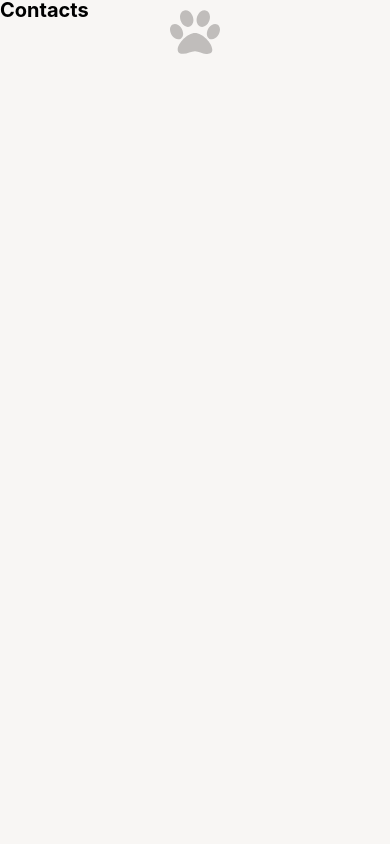
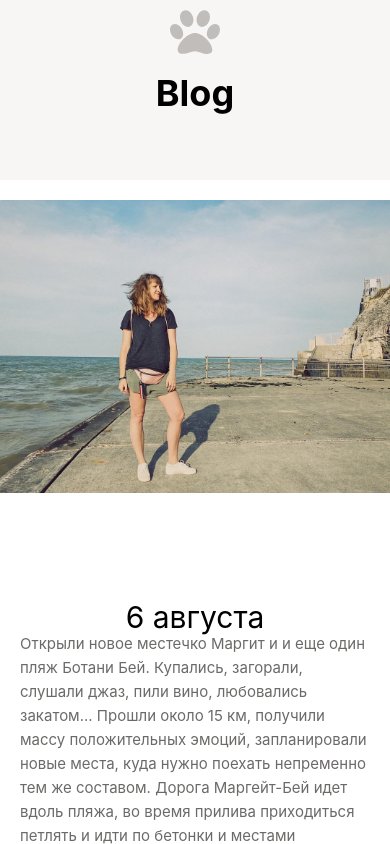
Before and after one commit to matshagam/ginger, a React (Create React App) app: page /contacts in a window 390 px wide. Shown: the top 844 px of the page. Built offline with nearby package versions, Linux system fonts and the light colour scheme.

Commit message:
Наполнение Blog

```diff
--- a/src/App.jsx
+++ b/src/App.jsx
@@ -2,7 +2,7 @@ import React from 'react';
 
 import { BrowserRouter as Router, Route, Switch } from 'react-router-dom';
 
-import Contacts from './components/Contacts/Contacts.jsx';
+import Blog from './components/Blog/Blog.jsx';
 import Galery from './components/Galery/Galery.jsx';
 import { Cover } from './components/Cover/Cover.jsx';
 import { Header } from './components/Header/Header';
@@ -16,7 +16,7 @@ const App = () => {
         <Header />
         <Switch>
           <Route path="/galery" component={Galery} />
-          <Route path="/contacts" component={Contacts} />
+          <Route path="/contacts" component={Blog} />
           <Route path="/" component={Cover} />
         </Switch>
       </UserStore>
--- /dev/null
+++ b/src/components/Blog/Blog.jsx
@@ -0,0 +1,43 @@
+import React, { Component } from 'react';
+
+export default class Blog extends Component {
+  render() {
+    return (
+      <div className="blog">
+        <h1>Blog</h1>
+        <div className="blog-container">
+          <div className="post">
+            <img src={require('../../img/WxLbNxagz8E.jpg')} alt="blog" />
+            <p className="post-date">6 августа</p>
+            <p className="post-text">
+              Открыли новое местечко Маргит и и еще один пляж Ботани Бей.
+              Купались, загорали, слушали джаз, пили вино, любовались закатом...
+              Прошли около 15 км, получили массу положительных эмоций,
+              запланировали новые места, куда нужно поехать непременно тем же
+              составом. Дорога Маргейт-Бей идет вдоль пляжа, во время прилива
+              приходиться петлять и идти по бетонки и местами забираться на
+              холм. Меловые скалы тянуться вдоль всего пути. На пляже мы
+              проявили все свои меловые творческие способности и рисовали на чем
+              придется, в том числе на лежащих рядом загорающих. День начался с
+              приключений, но однозначно этот день того стоил.
+            </p>
+          </div>
+          <div className="post">
+            <img src={require('../../img/NFU08gHf6QM.jpg')} alt="blog" />
+            <p className="post-date">2 августа</p>
+            <p className="post-text">
+              Когда фото совпадают с музыкой в плеере и настроением. Лето
+              проходит под девизом Depeche Mode forever! Единственная группа,
+              которая с каждым годом становится только любимее, а их песни
+              становятся только глубже... Сегодня это I want it all. P.S.: В 13
+              лет я мечтала попасть на их концерт, а сегодня я
+              гуляю/работаю/живу в городе, где эта группа собралась.
+              Превратности судьбы! И да, на концерт в прошлом году я ездила в
+              Питер и это было очень круто!
+            </p>
+          </div>
+        </div>
+      </div>
+    );
+  }
+}
--- a/src/components/Contacts/Contacts.jsx
+++ /dev/null
@@ -1,11 +0,0 @@
-import React, { Component } from 'react';
-
-export default class Contacts extends Component {
-  render() {
-    return (
-      <div className="contacts">
-        <h1>Contacts</h1>
-      </div>
-    );
-  }
-}
--- a/src/styles/App.css
+++ b/src/styles/App.css
@@ -88,7 +88,7 @@
     height: 150px;
     text-align: center;
     padding-top: 75px;
-    font-size: 36px; }
+    font-size: 3.6em; }
   .galery-presentation {
     display: grid;
     grid-row-gap: 15px; }
@@ -107,6 +107,33 @@
       display: grid;
       grid-row-gap: 15px;
       height: 100%; }
+
+.blog {
+  height: 100%; }
+  .blog h1 {
+    width: 100%;
+    height: 150px;
+    text-align: center;
+    padding-top: 75px;
+    font-size: 3.6em; }
+  .blog-container {
+    margin-top: 30px;
+    height: 100%;
+    width: 100%; }
+    .blog-container .post {
+      background: #fff;
+      margin-bottom: 20px; }
+      .blog-container .post img {
+        object-fit: cover;
+        width: 100%; }
+      .blog-container .post-date {
+        text-align: center;
+        font-size: 3em;
+        align-self: center; }
+      .blog-container .post-text {
+        font-size: 1.5em;
+        color: #6c6a68;
+        line-height: 1.6; }
 
 #nav a.show:nth-child(1) {
   transition-delay: 0.1s; }
@@ -141,7 +168,16 @@
         margin-left: 81px !important;
         opacity: 0.3 !important; }
       .cover .main .main-title .label {
-        font-size: 2.5em !important; } }
+        font-size: 2.5em !important; }
+  .blog-container .post {
+    display: grid;
+    grid-template-rows: 50% 0.5fr 1.5fr;
+    padding: 20px 0; }
+    .blog-container .post img {
+      object-fit: cover;
+      width: 100%; }
+    .blog-container .post p {
+      padding: 0 20px; } }
 
 @media screen and (max-width: 736px) {
   .menu {
--- a/src/styles/App.scss
+++ b/src/styles/App.scss
@@ -1,7 +1,7 @@
 @import 'header';
 @import 'cover';
 @import 'galery';
-@import 'contacts';
+@import 'blog';
 @import 'r.mobile';
 
 * {
--- /dev/null
+++ b/src/styles/_blog.scss
@@ -0,0 +1,36 @@
+@import 'r.functions';
+
+// Blog component
+.blog {
+  height: 100%;
+  h1 {
+    width: 100%;
+    height: 150px;
+    text-align: center;
+    padding-top: 75px;
+    font-size: 3.6em;
+  }
+  &-container {
+    margin-top: 30px;
+    height: 100%;
+    width: 100%;
+    .post {
+      background: #fff;
+      margin-bottom: 20px;
+      img {
+        object-fit: cover;
+        width: 100%;
+      }
+      &-date {
+        text-align: center;
+        font-size: 3em;
+        align-self: center;
+      }
+      &-text {
+        font-size: 1.5em;
+        color: #6c6a68;
+        line-height: 1.6;
+      }
+    }
+  }
+}
--- a/src/styles/_galery.scss
+++ b/src/styles/_galery.scss
@@ -10,7 +10,7 @@
     height: 150px;
     text-align: center;
     padding-top: 75px;
-    font-size: 36px;
+    font-size: 3.6em;
   }
 
   &-presentation {
```
Also changed, not shown: src/styles/_r.mobile.scss (+20 -0 lines), src/img/NFU08gHf6QM.jpg (added), src/img/WxLbNxagz8E.jpg (added), src/styles/_contacts.scss (deleted).
